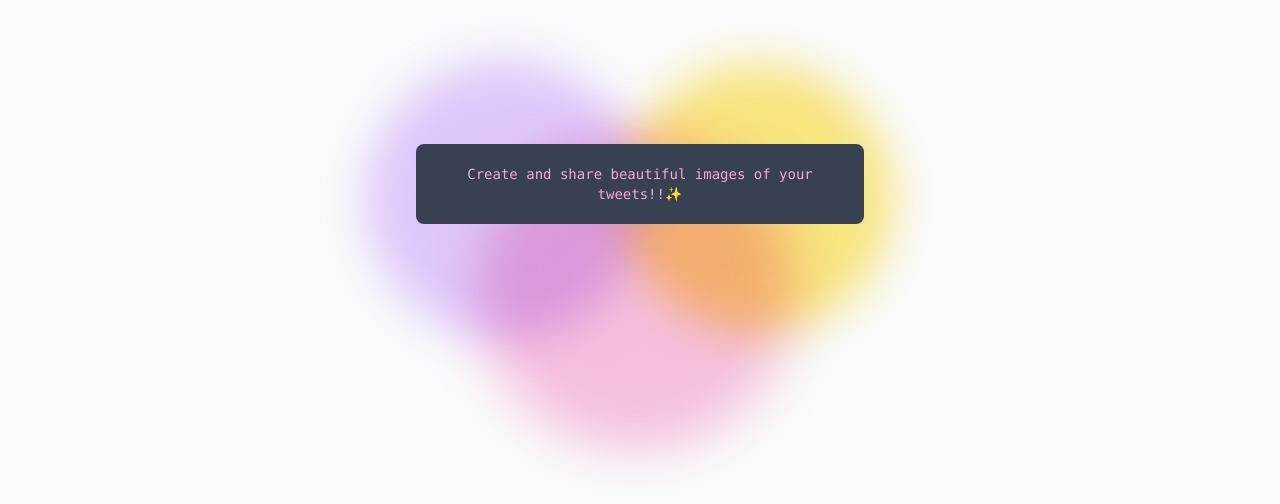
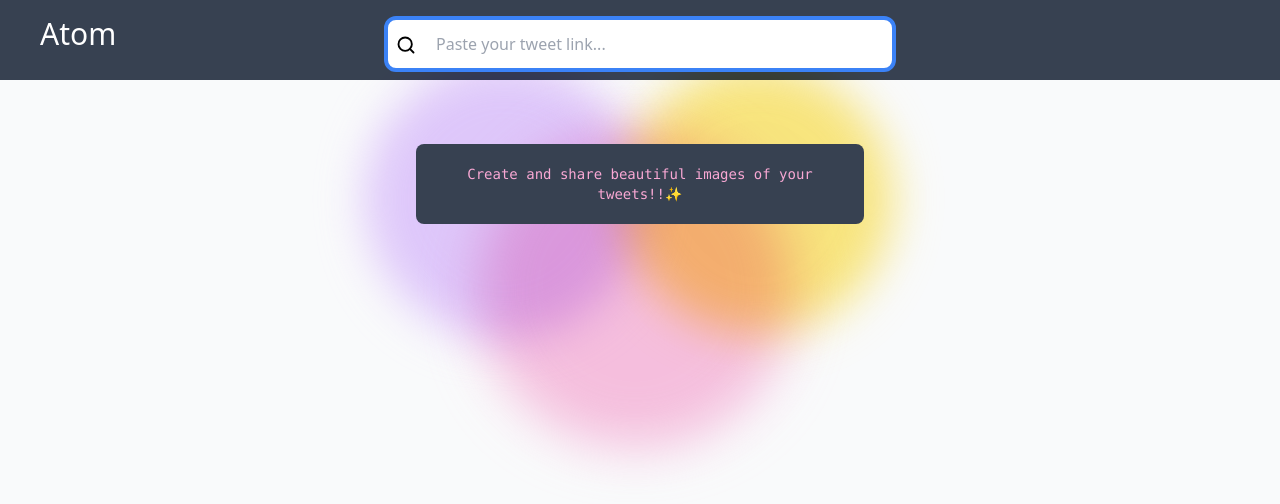
Before and after one commit to Arun-kc/atom, a Next.js app: page / in a window 1280 px wide. Shown: the top 504 px of the page. Built offline with nearby package versions, Linux system fonts and the light colour scheme; no server answers.

Commit message:
feat: add header and twitter file

```diff
--- /dev/null
+++ b/components/header.js
@@ -0,0 +1,50 @@
+import Link from "next/link";
+import React, {useState} from "react";
+
+function Header({setSelectedLink}) {
+    const [isValid, setIsvalid] = useState(true);
+    const onKeyUp = async (event) => {
+        if(event.charCode === 13){
+            var link = event.target.value;
+            //alert(`So your name is ${link}?`);
+            var regexp = /http(?:s)?:\/\/(?:www\.)?twitter\.com\/([a-zA-Z0-9_]+)/
+            if(regexp.test(link)){
+                setIsvalid(true);
+                setSelectedLink(link);
+            } else{
+                setIsvalid(false);
+            }
+            console.log(isValid);
+        }
+    };
+  return (
+      <div className="h-20 w-full absolute bg-gray-700">
+      <div className="fixed top-4 left-0 right-0 z-10">
+          <div className="flex-grow flex justify-center">
+              <Link href="/">
+                <a>
+                <header className="absolute text-3xl left-10 text-white">
+                    Atom
+                </header>
+                </a>
+              </Link>
+              <div className="max-w-lg flex-grow relative rounded-xl transition-opacity">
+                  <input type="text" className={`w-full pr-12 pl-12 py-3 rounded-xl text-black text-opacity-90 transition ${isValid ? 'border-4 border-blue-500' : 'border-4 border-rose-500'}`}
+                  placeholder="Paste your tweet link..." onKeyPress={onKeyUp}></input>
+                  <div className="left-0 z-10 absolute pl-3 flex items-center transform top-1/3 transition-transform ease-out pointer-events-none select-none">
+                    <svg className="transition-colors" xmlns="http://www.w3.org/2000/svg"
+                    width="20" height="20" viewBox="0 0 24 24" fill="none"
+                    stroke="currentColor" strokeWidth="2.25" strokeLinecap="round"
+                    strokeLinejoin="round">
+                        <circle cx="11" cy="11" r="8" data-v-6bcb730e=""></circle>
+                        <line x1="21" y1="21" x2="16.65" y2="16.65"></line>
+                    </svg>
+                  </div>
+              </div>
+          </div>
+      </div>
+      </div>
+  )
+}
+
+export default Header;
--- a/components/page.js
+++ b/components/page.js
@@ -1,6 +1,10 @@
 import React from 'react'
+import { getTweets } from '../libs/twitter';
 
 function Page() {
+
+    const tweet = getTweets(['1414491290486534147']);
+    console.log(tweet);
 
     return (
         <div className="bg-gray-50 min-h-screen flex justify-center px-10">
--- /dev/null
+++ b/libs/twitter.js
@@ -0,0 +1,66 @@
+export const getTweets = async (ids) => {
+    if (ids.length === 0) {
+      return [];
+    }
+    console.log(ids.join(','));
+
+    const queryParams = new URLSearchParams({
+      ids: ids.join(','),
+      expansions:
+        'author_id,attachments.media_keys,referenced_tweets.id,referenced_tweets.id.author_id',
+      'tweet.fields':
+        'attachments,author_id,public_metrics,created_at,id,in_reply_to_user_id,referenced_tweets,text',
+      'user.fields': 'id,name,profile_image_url,protected,url,username,verified',
+      'media.fields':
+        'duration_ms,height,media_key,preview_image_url,type,url,width,public_metrics'
+    });
+    // console.log(process.env.TWITTER_API_KEY);
+
+    const response = await fetch(
+      `https://api.twitter.com/2/tweets?${queryParams}`,
+      {
+        // mode: 'cors',
+        headers: {
+          Authorization: `Bearer ${process.env.TWITTER_API_KEY}`
+        }
+      }
+    );
+    console.log(typeof response);
+
+    const tweets = await response.json();
+    console.log(tweets);
+
+    const getAuthorInfo = (author_id) => {
+      return tweets.includes.users.find((user) => user.id === author_id);
+    };
+
+    const getReferencedTweets = (mainTweet) => {
+      return (
+        mainTweet?.referenced_tweets?.map((referencedTweet) => {
+          const fullReferencedTweet = tweets.includes.tweets.find(
+            (tweet) => tweet.id === referencedTweet.id
+          );
+
+          return {
+            type: referencedTweet.type,
+            author: getAuthorInfo(fullReferencedTweet.author_id),
+            ...fullReferencedTweet
+          };
+        }) || []
+      );
+    };
+
+    return tweets.data.reduce((allTweets, tweet) => {
+      const tweetWithAuthor = {
+        ...tweet,
+        media:
+          tweet?.attachments?.media_keys.map((key) =>
+            tweets.includes.media.find((media) => media.media_key === key)
+          ) || [],
+        referenced_tweets: getReferencedTweets(tweet),
+        author: getAuthorInfo(tweet.author_id)
+      };
+
+      return [tweetWithAuthor, ...allTweets];
+    }, []);
+  };
--- a/pages/index.js
+++ b/pages/index.js
@@ -1,17 +1,19 @@
 import Head from 'next/head'
 import Image from 'next/image'
 import styles from '../styles/Home.module.css'
+import React, { useState} from 'react'
 import Page from '../components/page'
+import Header from '../components/header'
 
 export default function Home() {
-  //const [selectedLink, setSelectedLink] = useState();
+  const [selectedLink, setSelectedLink] = useState();
   return (
     <div>
       <Head>
         <title>Atom</title>
         <link rel="icon" href="/favicon.ico" />
       </Head>
-      {/* <Header setSelectedLink={setSelectedLink}/> */}
+      <Header setSelectedLink={setSelectedLink}/>
       <Page/>
     </div>
   )
```
